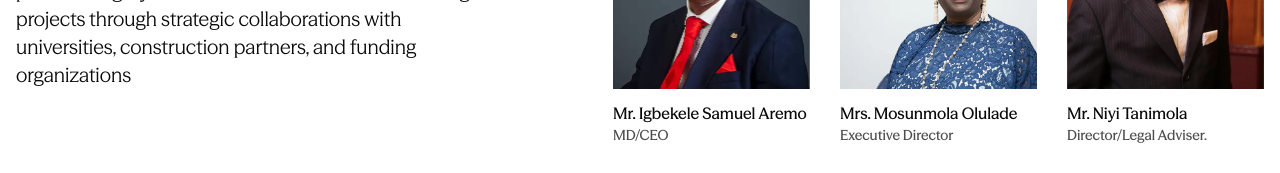
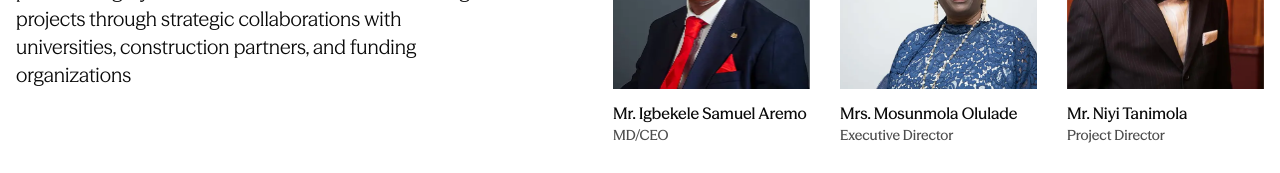
Before and after one commit to kingbary/royal-dynasty-homes, a Next.js app: page /about in a window 1280 px wide. Shown: the part 3600-3773 px from the top of the page. Built offline with nearby package versions, Linux system fonts and the light colour scheme; a web font is replaced by a local one.

Commit message:
chore: update board of director

```diff
--- a/components/about/board-of-directors.tsx
+++ b/components/about/board-of-directors.tsx
@@ -70,11 +70,11 @@ export default function BoardOfDirectors() {
             </div>)
         },
         {
-            name: 'Mr. Niyi Tanimola', position: 'Director/Legal Adviser.', imgUrl: '/images/board-of-directors/niyi-tanimola.webp',
+            name: 'Mr. Niyi Tanimola', position: 'Project Director', imgUrl: '/images/board-of-directors/niyi-tanimola.webp',
             bio: (<div className='pb-12'>
                 <div className='space-y-1'>
                     <h3 className='text-3xl font-medium uppercase'>MR. Niyi Tanimola</h3>
-                    <p className='text-[#000000B2] font-medium'>Director/Legal Adviser.</p>
+                    <p className='text-[#000000B2] font-medium'>Project Director</p>
                 </div>
                 <div className='mt-10'>
                     <p>Niyi is in full time professional consultancy
```
